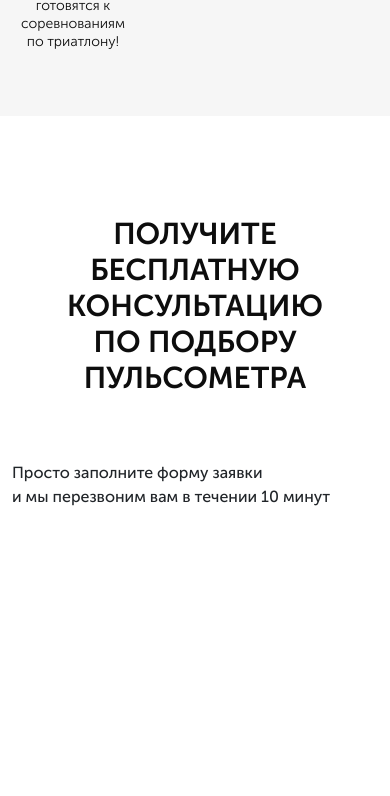
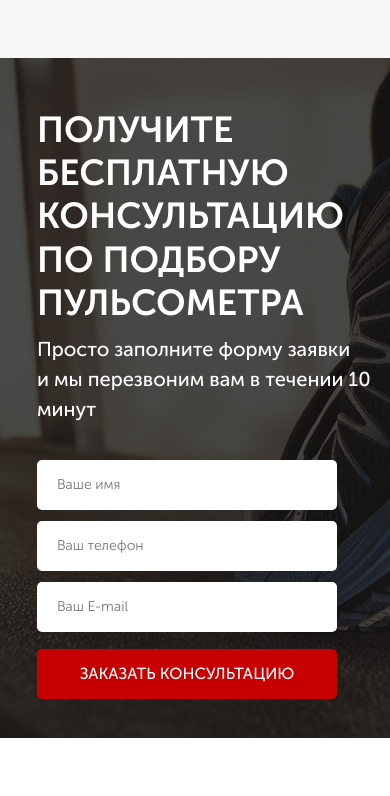
Before and after one commit to tea5cher/project_run, a website: page src/index.html in a window 390 px wide. Shown: the part 1204-2000 px from the top of the page. After the commit the page ends 1942 px from the top, so only its background shows below. Drawn offline with Linux system fonts and the light colour scheme.

Commit message:
second lection

```diff
--- a/src/index.html
+++ b/src/index.html
@@ -86,7 +86,7 @@
     </div>
     <div class="consultation">
         <div class="container">
-            <h2 class="title">
+            <h2 class="title title_left">
                 Получите бесплатную консультацию <br>
                 по подбору пульсометра
             </h2>
@@ -94,6 +94,13 @@
                 Просто заполните форму заявки <br>
                  и мы перезвоним вам в течении 10 минут
             </div>
+            <form action="#" class="feed-form">
+                <input required type="text" name="name" placeholder="Ваше имя">
+                <input required type="number" name="phone" placeholder="Ваш телефон">
+                <input required type="email" name="email" placeholder="Ваш E-mail">
+
+                <button class="button button_submit">заказать кОНСУЛЬТАЦИЮ</button>
+            </form>
         </div>
     </div>
 </body>
--- a/src/sass/_media.sass
+++ b/src/sass/_media.sass
@@ -21,3 +21,17 @@
         .container
             .advantages__wrapper
                 padding: 0
+    .consultation
+        padding-left: 25px
+        padding-bottom: 20px
+
+@media (max-width: 506px)
+    .promo
+        &__wrapper
+            margin-top: 25px
+        .header
+            &__logo
+                img
+                    width: 175px
+    .consultation
+        padding-top: 50px
--- a/src/sass/blocks/_buttons.sass
+++ b/src/sass/blocks/_buttons.sass
@@ -14,3 +14,7 @@
         height: 54px
         margin-top: 67px
         font-size: 16px
+    &_submit
+        width: 100%
+        height: 50px
+        font-size: 16px
--- a/src/sass/blocks/_consultation.sass
+++ b/src/sass/blocks/_consultation.sass
@@ -2,4 +2,10 @@
     min-height: 680px
     padding-top: 100px
     padding-bottom: 108px
-    background:
+    padding-left: 150px
+    background: url('../../img/consultation_bg.jpg') center (center/cover) no-repeat
+    &_descr
+        font-weight: 500
+        font-size: 20px
+        line-height: 30px
+        color: #FFFFFF
--- /dev/null
+++ b/src/sass/blocks/_forms.sass
@@ -0,0 +1,16 @@
+.feed-form
+    margin-top: 36px
+    display: flex
+    flex-direction: column
+    width: 300px
+    input
+        border: none
+        margin-bottom: 11px
+        border-radius: 5px
+        font-weight: 300
+        font-size: 14px
+        color: #4B4B4B
+        padding: 0 20px
+        height: 50px
+        &:nth-child(3)
+            margin-bottom: 17px
--- a/src/sass/blocks/_titles.sass
+++ b/src/sass/blocks/_titles.sass
@@ -5,3 +5,8 @@
     text-transform: uppercase
     color: #0D0D0D
     margin-bottom: 65px
+    &_left
+        color: #fff
+        text-align: left
+        font-size: 36px
+        margin-bottom: 10px
--- a/src/sass/style.sass
+++ b/src/sass/style.sass
@@ -1,13 +1,14 @@
 *
 @import "base/_variables"
 @import "base/_mixin"
-@import "media"
 @import "blocks/promo"
 @import "blocks/header"
 @import "blocks/buttons"
 @import "blocks/advantages"
 @import "blocks/titles"
 @import "blocks/consultation"
+@import "blocks/forms"
+@import "media"
 
 *
     font-family: 'Museo Sans Cyrl', sans-serif
```
Also changed, not shown: src/css/style.min.css.
